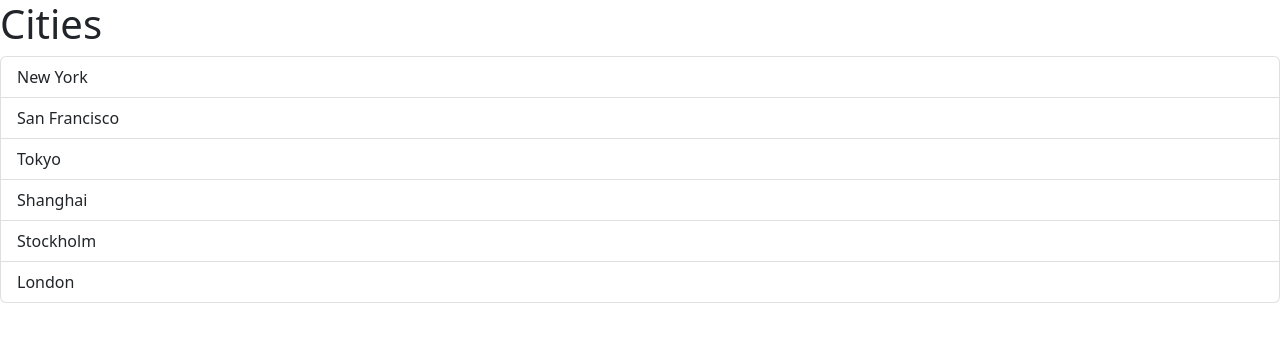
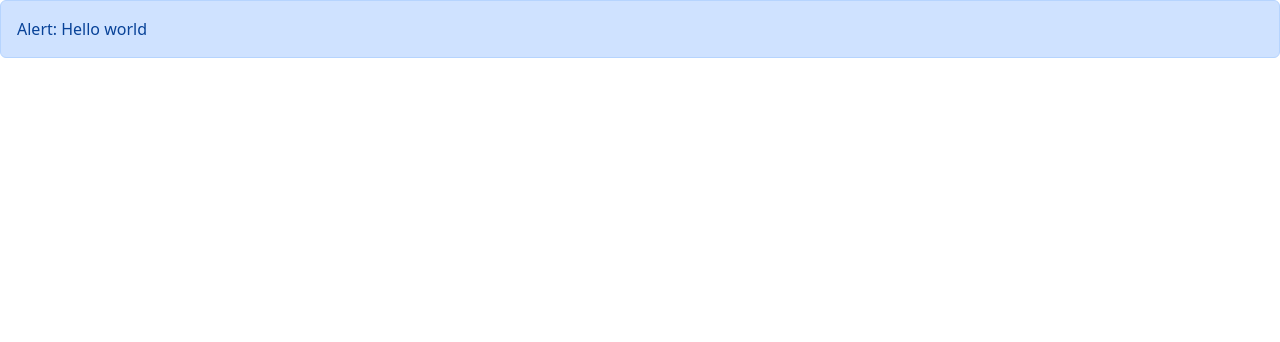
Before and after one commit to AllasKevin/react-mosh-tutorial-app, a React (Vite) app: page / in a window 1280 px wide. Shown: the top 342 px of the page. Built offline with nearby package versions, Linux system fonts and the light colour scheme.

Commit message:
Finished html children via props.

```diff
--- a/src/App.tsx
+++ b/src/App.tsx
@@ -1,27 +1,16 @@
-import ListGroup from "./components/ListGroup";
+import Alert from "./components/Alert";
+
 // This is a component
 function App() {
-  // we always have to close our react component, we could also use the self closing syntax <ListGroup /> which is more consice.
-  let items = [
-    "New York",
-    "San Francisco",
-    "Tokyo",
-    "Shanghai",
-    "Stockholm",
-    "London",
-  ];
-
   const handleSelectedItem = (item: string) => {
     console.log(item);
   };
 
   return (
-    <div>
-      <ListGroup
-        items={items}
-        heading="Cities"
-        onSelectItem={handleSelectedItem}
-      ></ListGroup>
+    <div className="alert alert-primary">
+      <Alert>
+        Hello <span>world</span>
+      </Alert>
     </div>
   );
 }
--- /dev/null
+++ b/src/components/Alert.tsx
@@ -0,0 +1,11 @@
+import { ReactNode } from "react";
+
+interface AlertProps {
+  children: ReactNode;
+}
+
+const Alert = ({ children }: AlertProps) => {
+  return <div>Alert: {children}</div>;
+};
+
+export default Alert;
--- a/src/components/ListGroup.tsx
+++ b/src/components/ListGroup.tsx
@@ -12,10 +12,12 @@ function ListGroup({ items, heading, onSelectItem }: ListGroupProps) {
   // Hook. selectedIndex is a state variable
   const [selectedIndex, setSelectedIndex] = useState(-1);
 
+  const handleIfNoItems = () => items.length === 0 && <p>No item found</p>;
+
   return (
     <>
       <h1>{heading}</h1>
-      {items.length === 0 && <p>No item found</p>}
+      {handleIfNoItems()}
       <ul className="list-group">
         {items.map((item, index) => (
           <li
```
